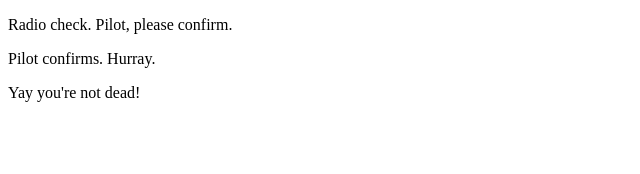
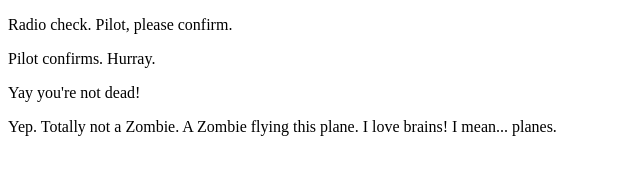
Before and after one commit to TheJavawocky/Studio-communication-log, a plain HTML site: page index.html in a window 1280 px wide. Shown: the whole page, without its empty margins (0-640 px from the left). Drawn offline with Linux system fonts and the light colour scheme.

Commit message:
MMM Brains. #4

```diff
--- a/index.html
+++ b/index.html
@@ -4,5 +4,6 @@
    <p>Radio check. Pilot, please confirm.</p>
    <p>Pilot confirms. Hurray.</p>
    <p> Yay you're not dead!</p>
+   <p> Yep. Totally not a Zombie. A Zombie flying this plane. I love brains! I mean... planes.</p>
 </body>
 </html>
```
